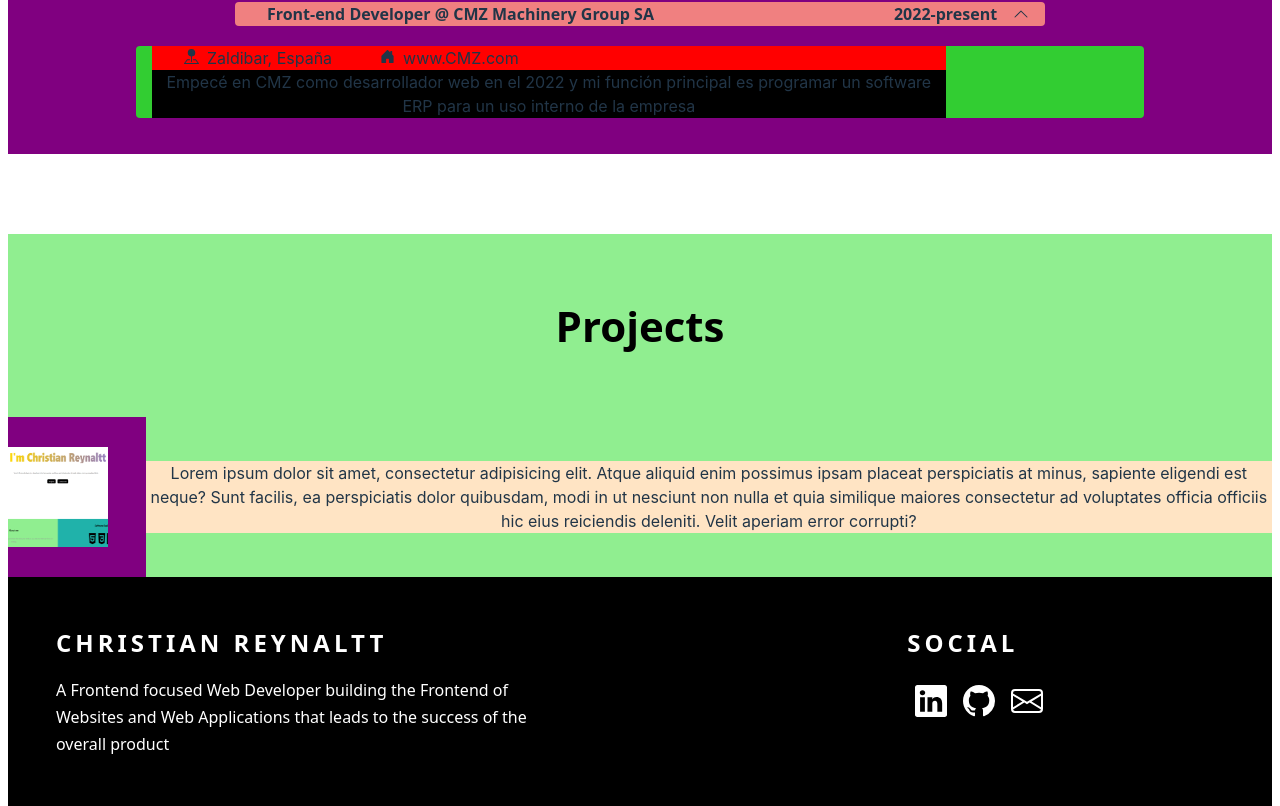
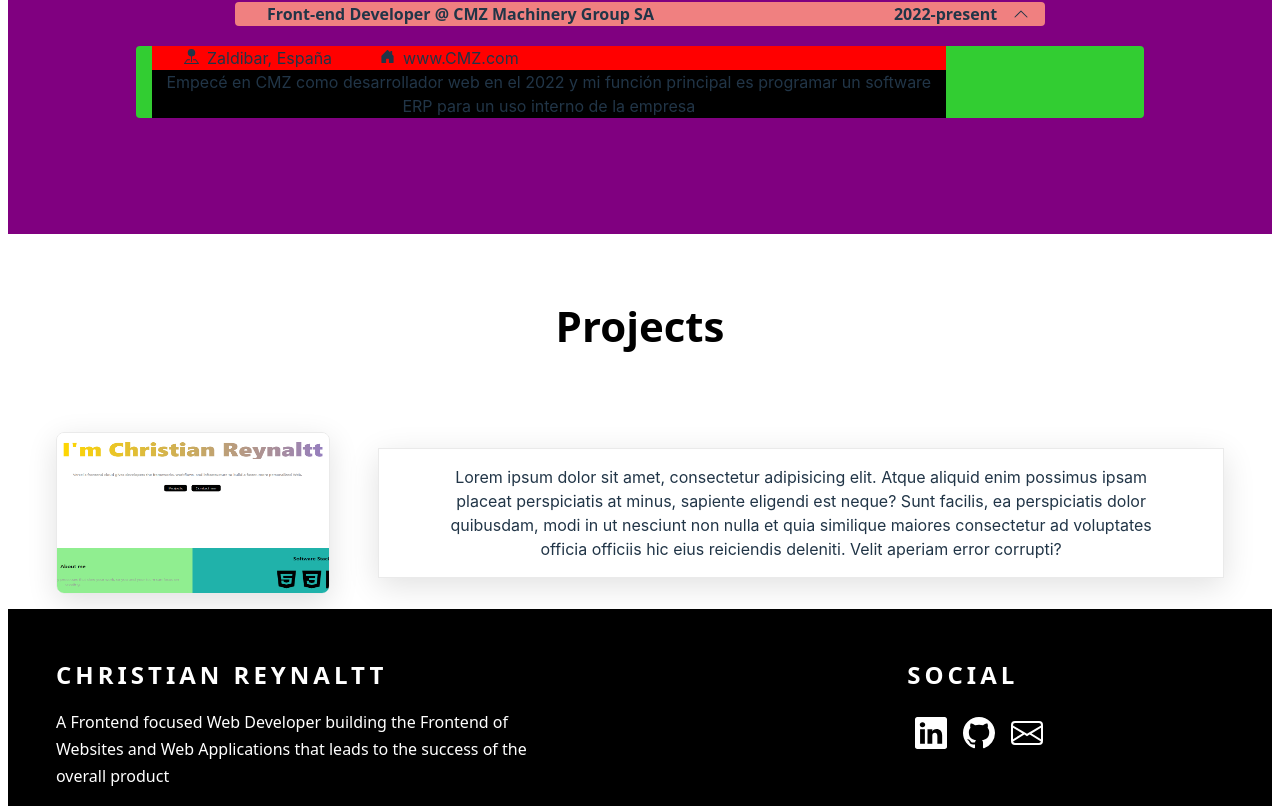
Before and after one commit to crisrey211/portfolio, a React (Vite) app: page / in a window 1280 px wide. Shown: the part 1147-1953 px from the top of the page. Built offline with nearby package versions, Linux system fonts and the light colour scheme.

Commit message:
FEATURE: Projects done

```diff
--- a/src/components/Projects.jsx
+++ b/src/components/Projects.jsx
@@ -7,8 +7,14 @@ const Projects = () => {
     <div id="projects" className={styles.container}>
       <h5 className={styles.titulo}>Projects</h5>
       <div className={styles.view}>
-        <div className={styles.image}>
-          <img src={captura_1} alt="" width="100" height="100" />
+        <div className={styles.imageContainer}>
+          <img
+            src={captura_1}
+            alt=""
+            width="100%"
+            height="100%"
+            className={styles.image}
+          />
         </div>
         <span className={styles.description}>
           Lorem ipsum dolor sit amet, consectetur adipisicing elit. Atque aliquid enim
--- a/src/components/Projects.module.css
+++ b/src/components/Projects.module.css
@@ -1,6 +1,6 @@
 .container {
-  background-color: lightgreen;
   height: auto;
+  width: auto;
 }
 .titulo {
   display: flex;
@@ -21,15 +21,22 @@
   display: flex;
   align-items: center;
   justify-content: center;
-  width: 100%;
+  padding: 1rem 3rem 1rem 3rem;
 }
-.image {
+.imageContainer {
   display: flex;
   align-items: center;
   height: 10rem;
-  width: 20rem;
-  background-color: purple;
+  width: 60rem;
 }
 .description {
-  background-color: bisque;
+  margin-left: 3rem;
+  padding: 1rem 3rem 1rem 3rem;
+  border: 1px solid #eaeaea;
+  box-shadow: 0 8px 30px rgba(0, 0, 0, 0.12);
 }
+.image {
+  border-radius: 0.5rem;
+  border: 1px solid #eaeaea;
+  box-shadow: 0 8px 30px rgba(0, 0, 0, 0.12);
+}
--- a/src/components/Skills.module.css
+++ b/src/components/Skills.module.css
@@ -1,5 +1,5 @@
 .main {
-  background-color: white;
+  background-color: purple;
   height: auto;
   width: 100%;
   padding-bottom: 5rem;
```
